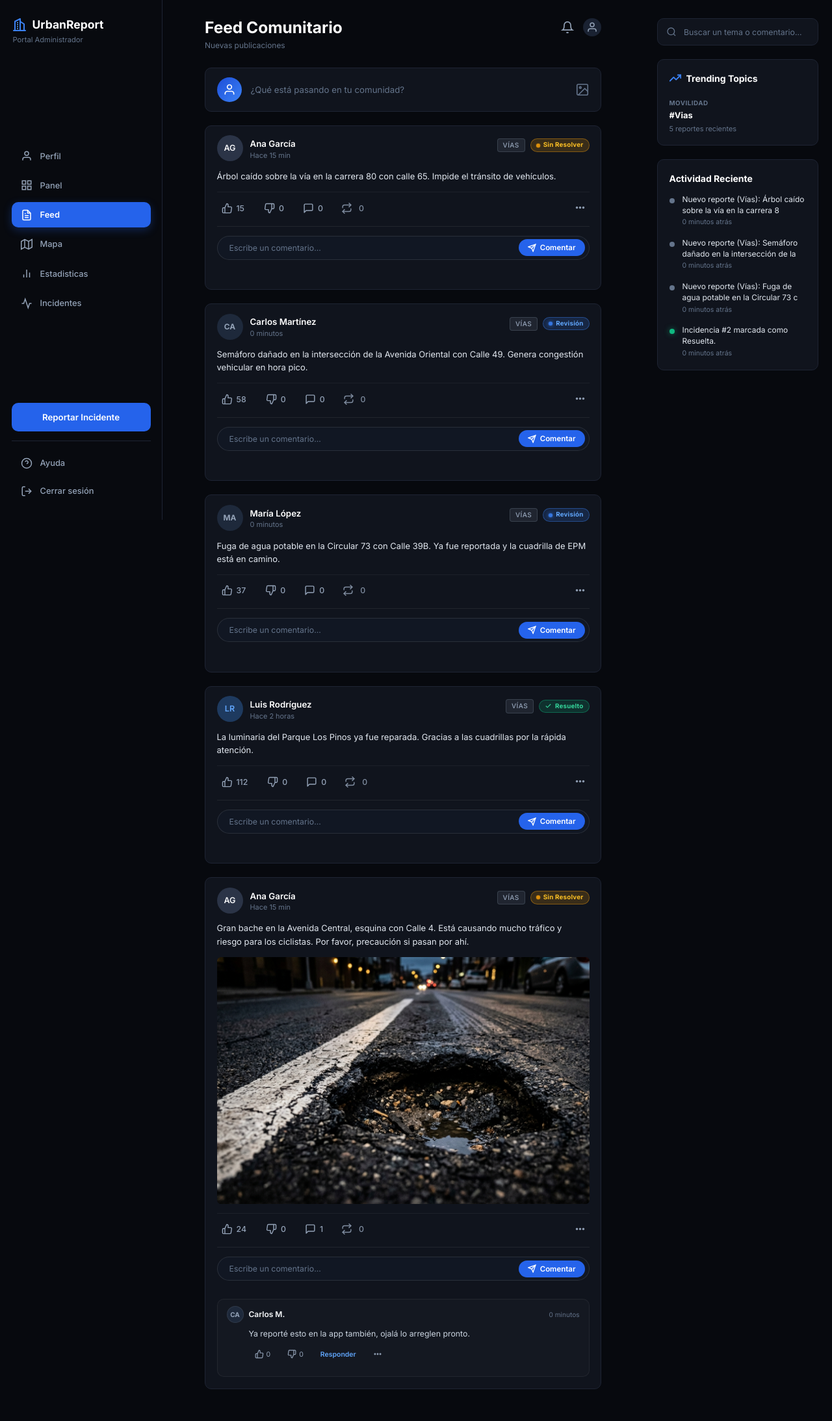
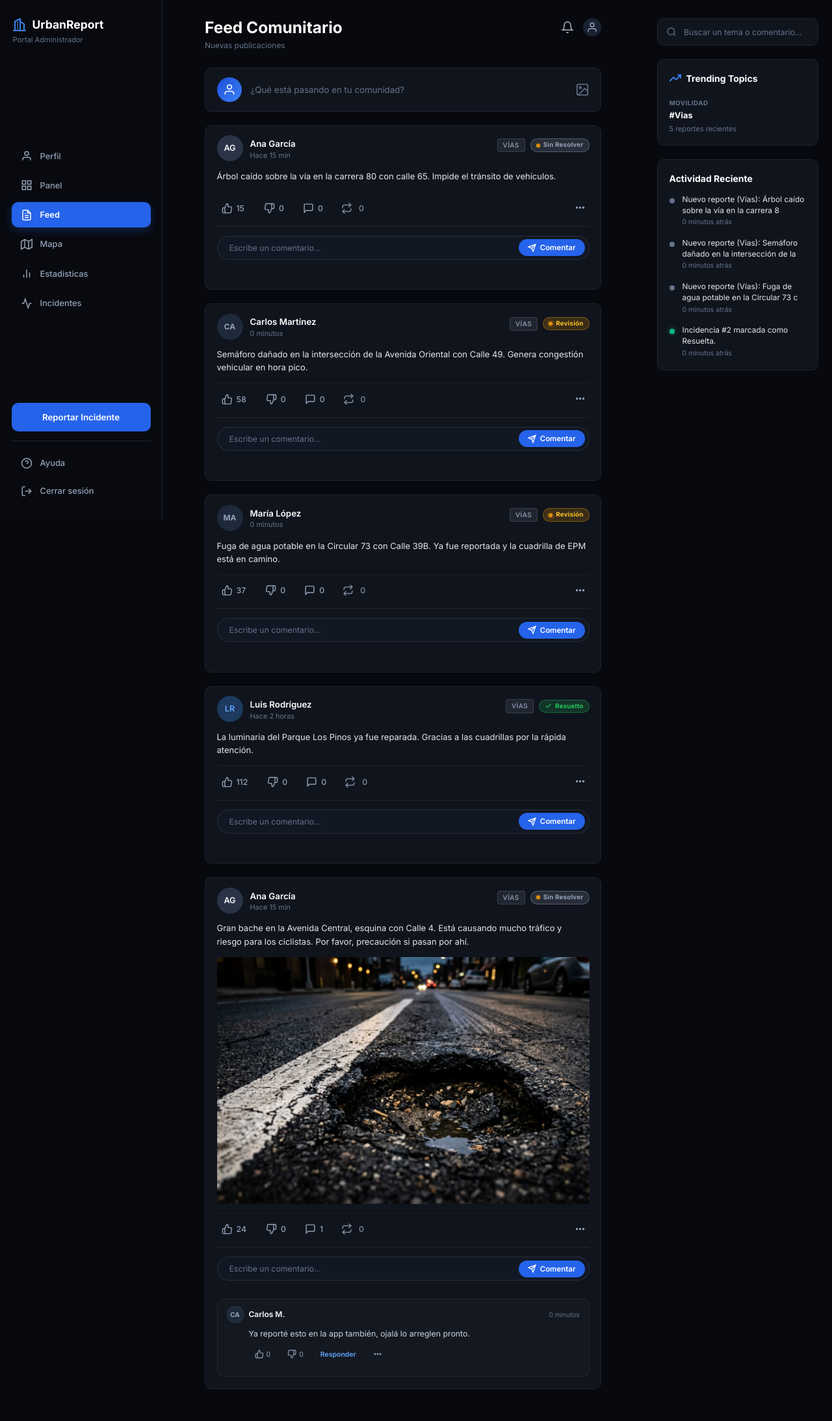
Before and after one commit to juandkk/UrbanReport, a Django app: page /feed/ in a window 1280 px wide. Shown: the whole page at 65% size. Run offline with Django 5.2, Linux system fonts and the light colour scheme; the visitor is signed in with stand-in values (Sample User, id 1); data comes from the database, SQL or seed files in the repository; data that the repository does not hold is empty.

Commit message:
fix: colores de estado consistentes con el mapa en feed, panel e incidentes
Unifica la convencion de colores por estado a la del mapa: Reportado=gris, En proceso/revision=amarillo, Resuelta=verde. Antes el feed usaba ambar para reportado y azul para en proceso, y el panel/incidentes azul para en proceso.

```diff
--- a/static/css/portal.css
+++ b/static/css/portal.css
@@ -1921,9 +1921,10 @@
 }
 
 .pill-resolved {
-  background: rgba(16, 185, 129, 0.15);
-  color: #34d399;
-  border: 1px solid rgba(16, 185, 129, 0.35);
+  /* Resuelta = VERDE (consistente con el mapa) */
+  background: rgba(34, 197, 94, 0.15);
+  color: #22c55e;
+  border: 1px solid rgba(34, 197, 94, 0.35);
 }
 
 .feed-group-caption {
@@ -1969,15 +1970,17 @@
 }
 
 .incident-status-pill.pill-resolved {
-  background: rgba(16, 185, 129, 0.18);
-  color: #34d399;
-  border: 1px solid rgba(16, 185, 129, 0.4);
+  /* Resuelta = VERDE (consistente con el mapa) */
+  background: rgba(34, 197, 94, 0.18);
+  color: #22c55e;
+  border: 1px solid rgba(34, 197, 94, 0.4);
 }
 
 .incident-status-pill.pill-pending {
-  background: rgba(245, 158, 11, 0.18);
-  color: #fbbf24;
-  border: 1px solid rgba(245, 158, 11, 0.4);
+  /* Pendiente/Reportado = GRIS (consistente con el mapa) */
+  background: rgba(148, 163, 184, 0.18);
+  color: #94a3b8;
+  border: 1px solid rgba(148, 163, 184, 0.4);
 }
 
 .pulse-indicator {
@@ -2127,14 +2130,16 @@
 }
 
 .incident-status-pill.pill-review {
-  background: rgba(59, 130, 246, 0.18);
-  color: #60a5fa;
-  border: 1px solid rgba(59, 130, 246, 0.4);
+  /* En revisión / En proceso = AMARILLO (consistente con el mapa) */
+  background: rgba(245, 158, 11, 0.18);
+  color: #fbbf24;
+  border: 1px solid rgba(245, 158, 11, 0.4);
 }
 
 .pulse-indicator.pulse-blue {
-  background: #3b82f6;
-  box-shadow: 0 0 6px rgba(59, 130, 246, 0.8);
+  /* Mantiene el nombre de la clase pero pulsa en ámbar, igual que el mapa */
+  background: #f59e0b;
+  box-shadow: 0 0 6px rgba(245, 158, 11, 0.8);
 }
 
 
```
Also changed, not shown: static/css/incidentes.css (+4 -3 lines), static/css/panel_admin.css (+4 -3 lines), static/js/panel_admin.js (+5 -3 lines).
